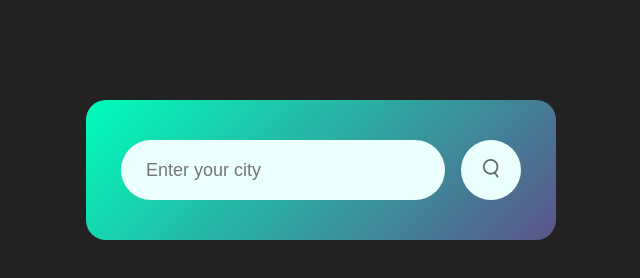
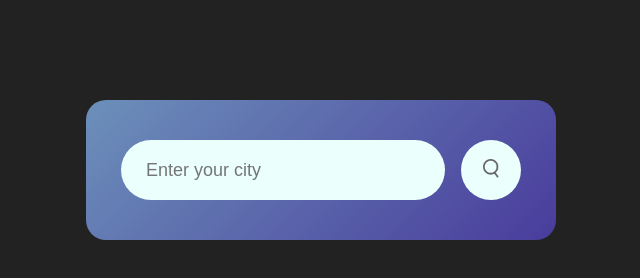
Before and after one commit to EmanAsad/WeatherApp, a plain HTML site: page index.html in a window 1280 px wide. Shown: the whole page, without its empty margins (319-959 px from the left). Drawn offline with Linux system fonts and the light colour scheme.

Commit message:
new commit

```diff
--- a/style.css
+++ b/style.css
@@ -13,7 +13,7 @@ body{
 {
     width:90%;
     max-width:470px;
-    background: linear-gradient(135deg,#00feba,#5b548a);
+    background: linear-gradient(135deg,#6c90ba,#493c9c);
     color:white;
     margin: 100px auto 0;
     border-radius: 20px;
```
